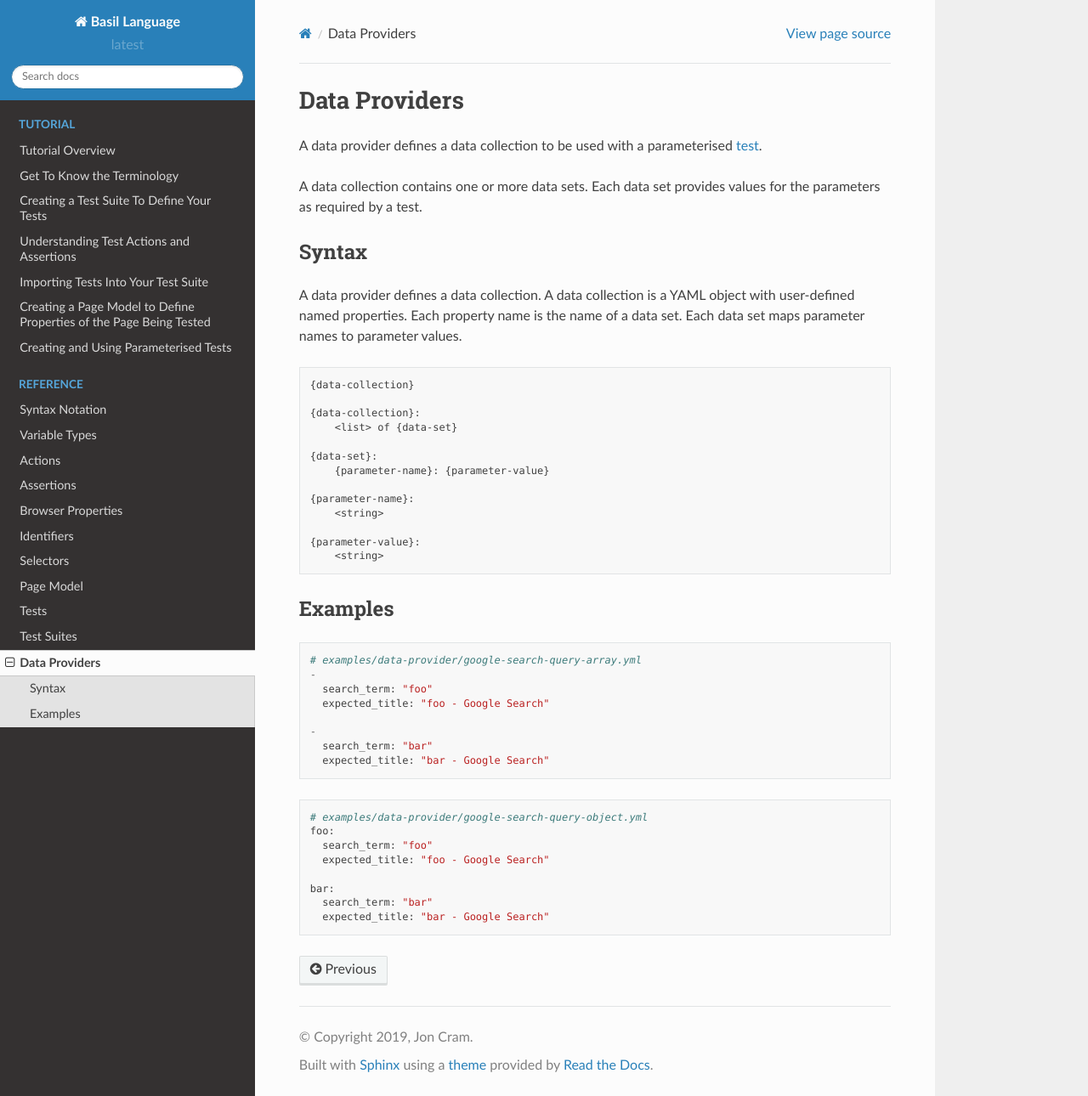
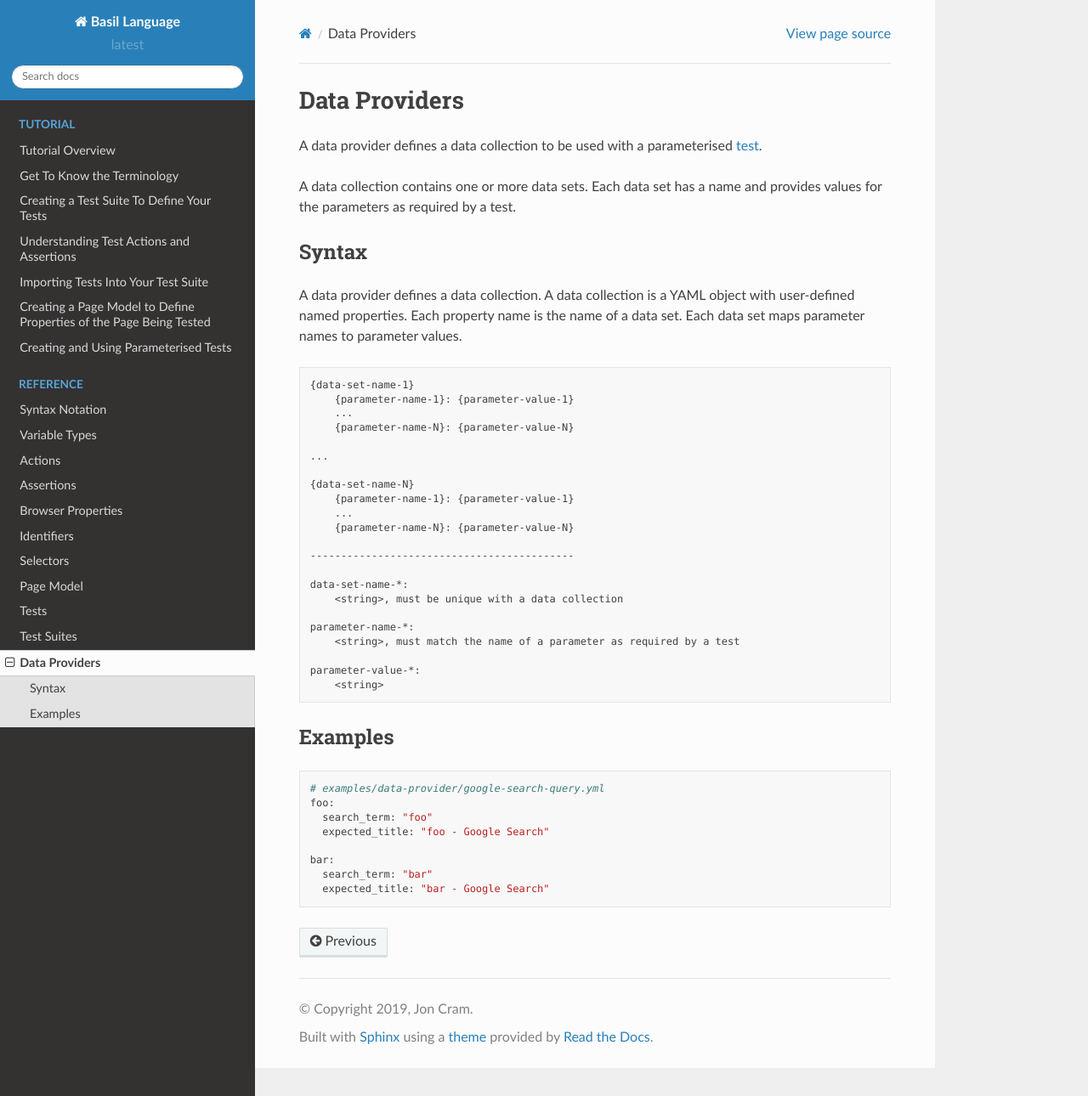
Before and after one commit to webignition/bas-spec, a Sphinx documentation site: the page built from docs/data-providers.rst, in a window 1280 px wide and 1290 px high. Shown: the whole window at 85% size. Built offline with Sphinx 7.4.7 and the Read the Docs theme 2.0.0, drawn with Linux system fonts in a browser that asks for light colours.

Commit message:
Tidy up data provider syntax

```diff
--- a/docs/data-providers.rst
+++ b/docs/data-providers.rst
@@ -4,7 +4,7 @@ Data Providers
 
 A data provider defines a data collection to be used with a parameterised :doc:`test </tests>`.
 
-A data collection contains one or more data sets. Each data set provides values for the parameters
+A data collection contains one or more data sets. Each data set has a name and provides values for the parameters
 as required by a test.
 
 ------
@@ -20,5 +20,4 @@ Each property name is the name of a data set. Each data set maps parameter names
 Examples
 --------
 
-.. literalinclude:: includes/examples/data-provider/google-search-query-array.yml
-.. literalinclude:: includes/examples/data-provider/google-search-query-object.yml
+.. literalinclude:: includes/examples/data-provider/google-search-query.yml
--- a/docs/includes/examples/data-provider/google-search-query-object.yml
+++ /dev/null
@@ -1,8 +0,0 @@
-# examples/data-provider/google-search-query-object.yml
-foo:
-  search_term: "foo"
-  expected_title: "foo - Google Search"
-
-bar:
-  search_term: "bar"
-  expected_title: "bar - Google Search"
--- a/docs/includes/examples/data-provider/google-search-query-array.yml
+++ b/docs/includes/examples/data-provider/google-search-query.yml
@@ -1,8 +1,8 @@
-# examples/data-provider/google-search-query-array.yml
--
+# examples/data-provider/google-search-query.yml
+foo:
   search_term: "foo"
   expected_title: "foo - Google Search"
 
--
+bar:
   search_term: "bar"
   expected_title: "bar - Google Search"
--- a/docs/includes/syntax/data-provider.rst
+++ b/docs/includes/syntax/data-provider.rst
@@ -1,15 +1,24 @@
 .. code-block:: text
 
-    {data-collection}
+    {data-set-name-1}
+        {parameter-name-1}: {parameter-value-1}
+        ...
+        {parameter-name-N}: {parameter-value-N}
 
-    {data-collection}:
-        <list> of {data-set}
+    ...
 
-    {data-set}:
-        {parameter-name}: {parameter-value}
+    {data-set-name-N}
+        {parameter-name-1}: {parameter-value-1}
+        ...
+        {parameter-name-N}: {parameter-value-N}
 
-    {parameter-name}:
+    -------------------------------------------
+
+    data-set-name-*:
+        <string>, must be unique with a data collection
+
+    parameter-name-*:
+        <string>, must match the name of a parameter as required by a test
+
+    parameter-value-*:
         <string>
-
-    {parameter-value}:
-        <string>
--- a/docs/test-suites.rst
+++ b/docs/test-suites.rst
@@ -67,7 +67,7 @@ Parameterised Tests With Data Supplied By An Imported Data Provider
 
 .. literalinclude:: includes/examples/test/google-search-query-parameterised.yml
 
-.. literalinclude:: includes/examples/data-provider/google-search-query-object.yml
+.. literalinclude:: includes/examples/data-provider/google-search-query.yml
 
 .. literalinclude:: includes/examples/test-suite/google-search-query-parameterised.yml
 
```
